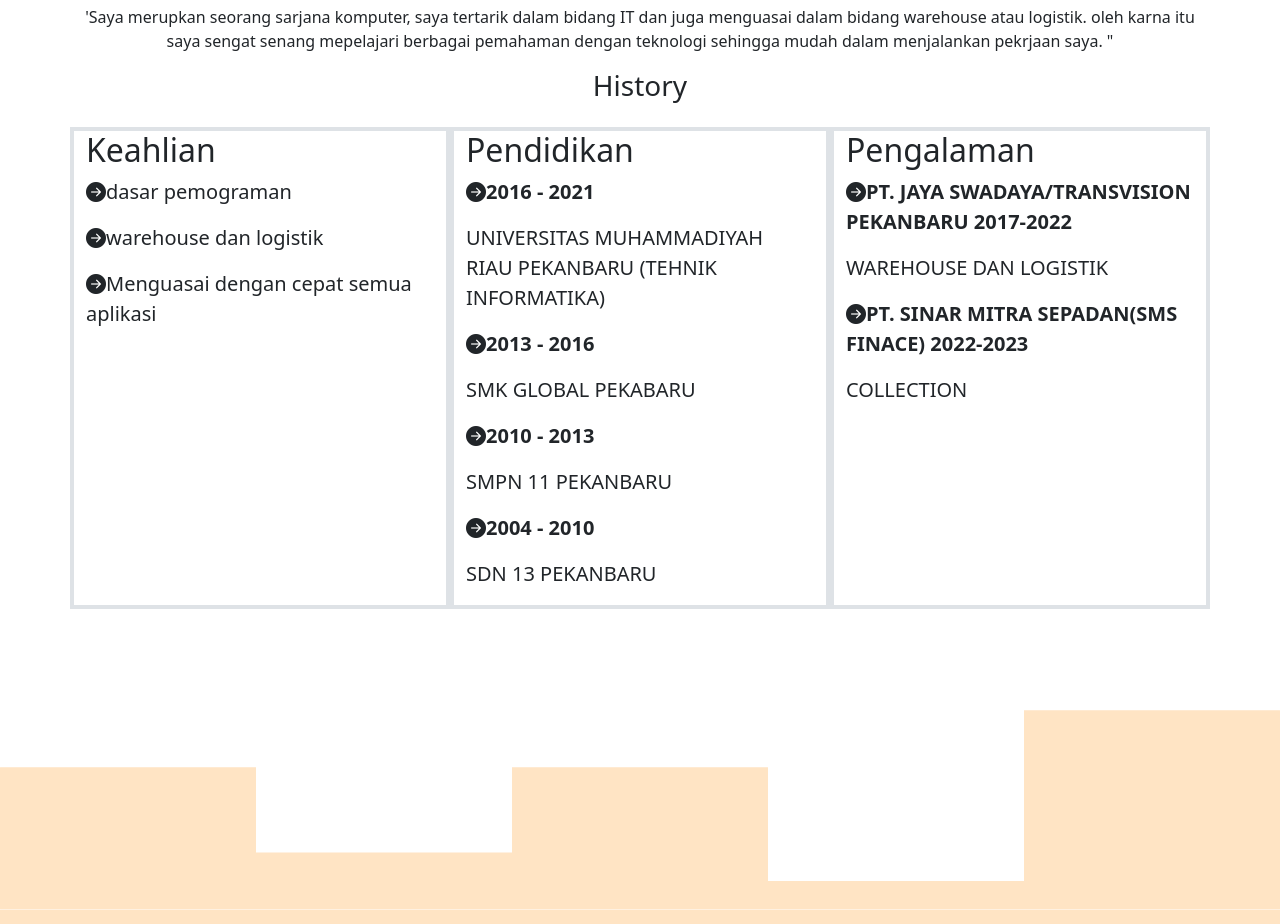
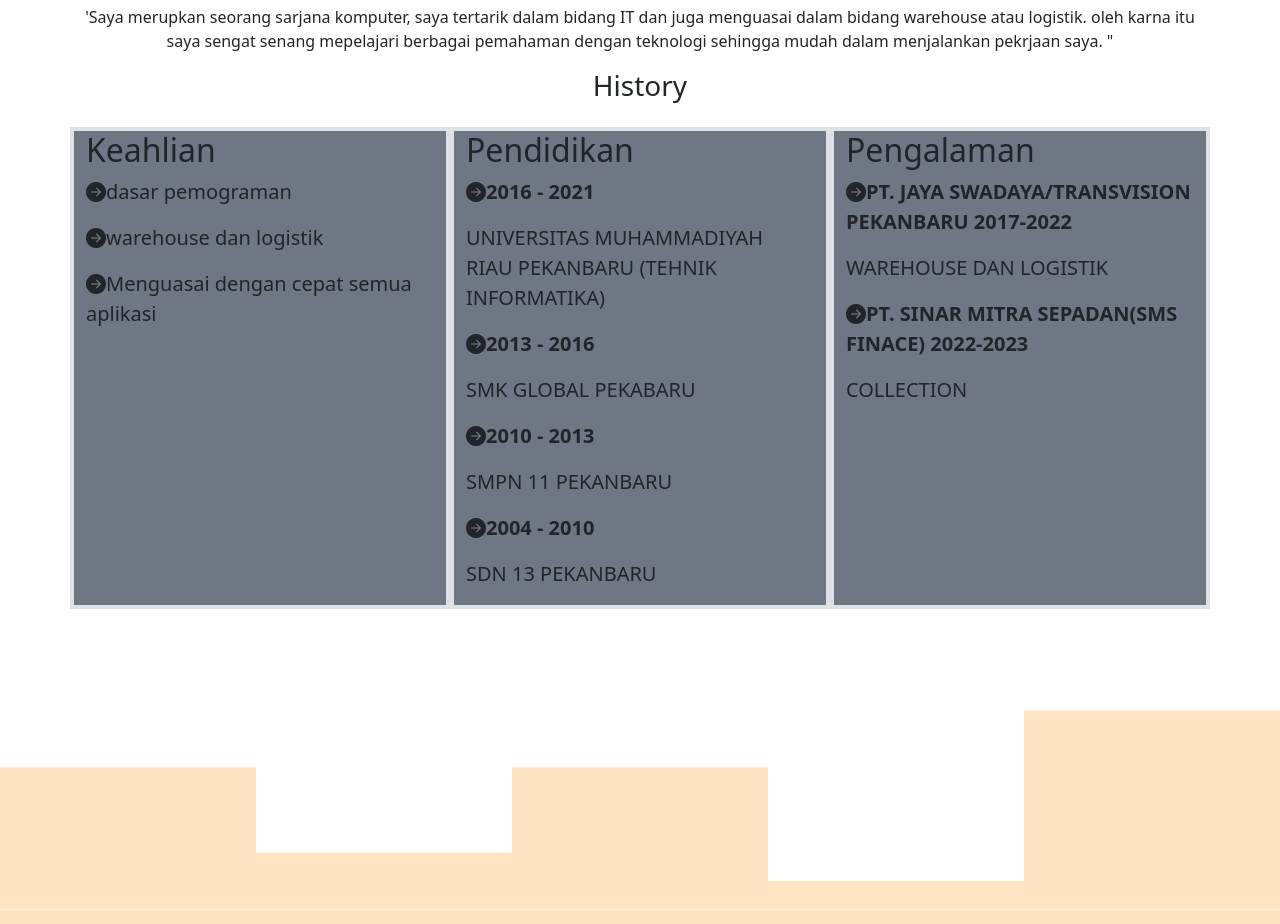
Before and after one commit to oktatriantoni/oktatriantoni, a plain HTML site: page index.html in a window 1280 px wide. Shown: the part 823-1747 px from the top of the page. Drawn offline with nearby package versions, Linux system fonts and the light colour scheme.

Commit message:
Update style.css
update

```diff
--- a/style.css
+++ b/style.css
@@ -12,3 +12,8 @@
 section {
 	padding-top: 5rem;
 }
+#keahlian{
+	background-color: #6e7783;
+
+
+}
```
